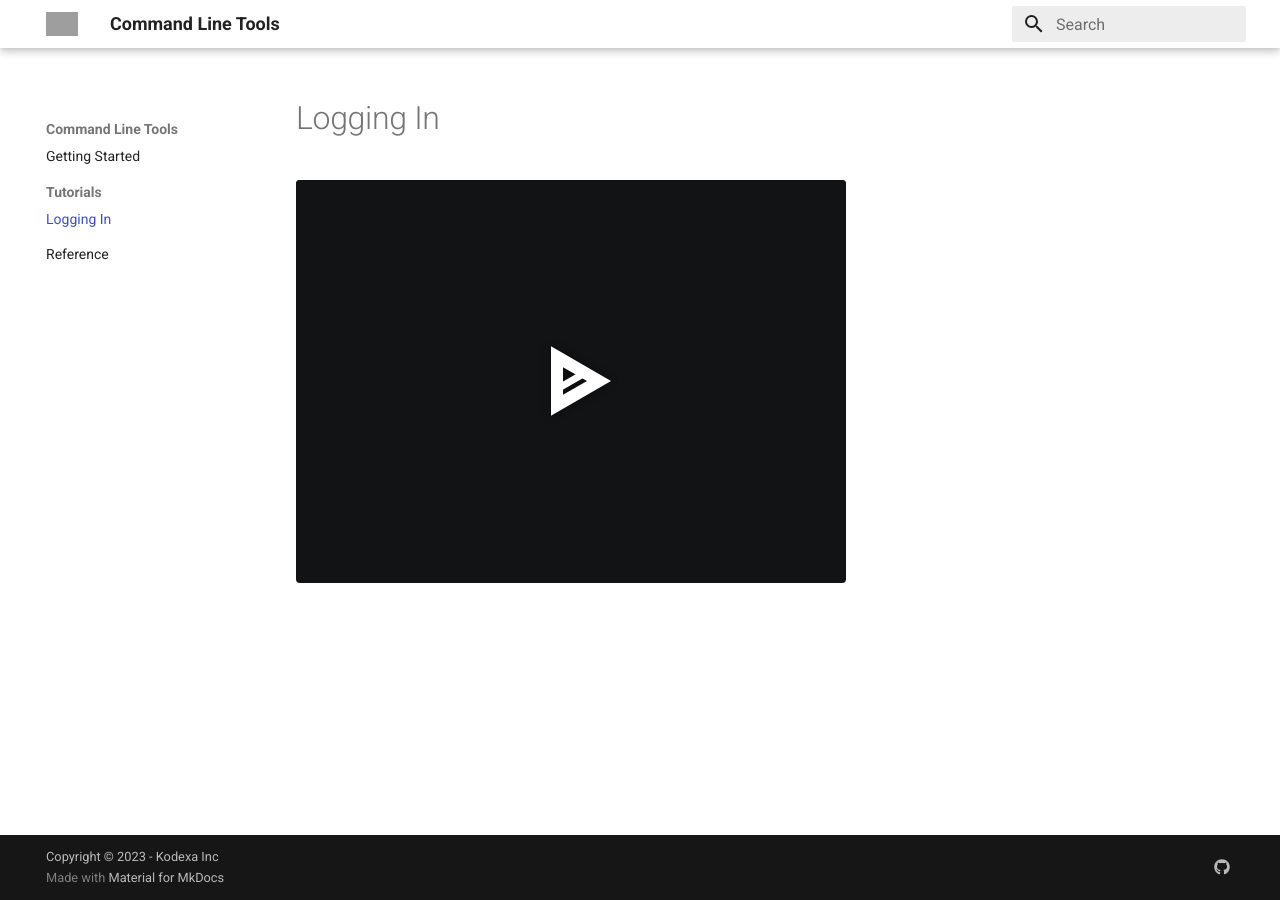
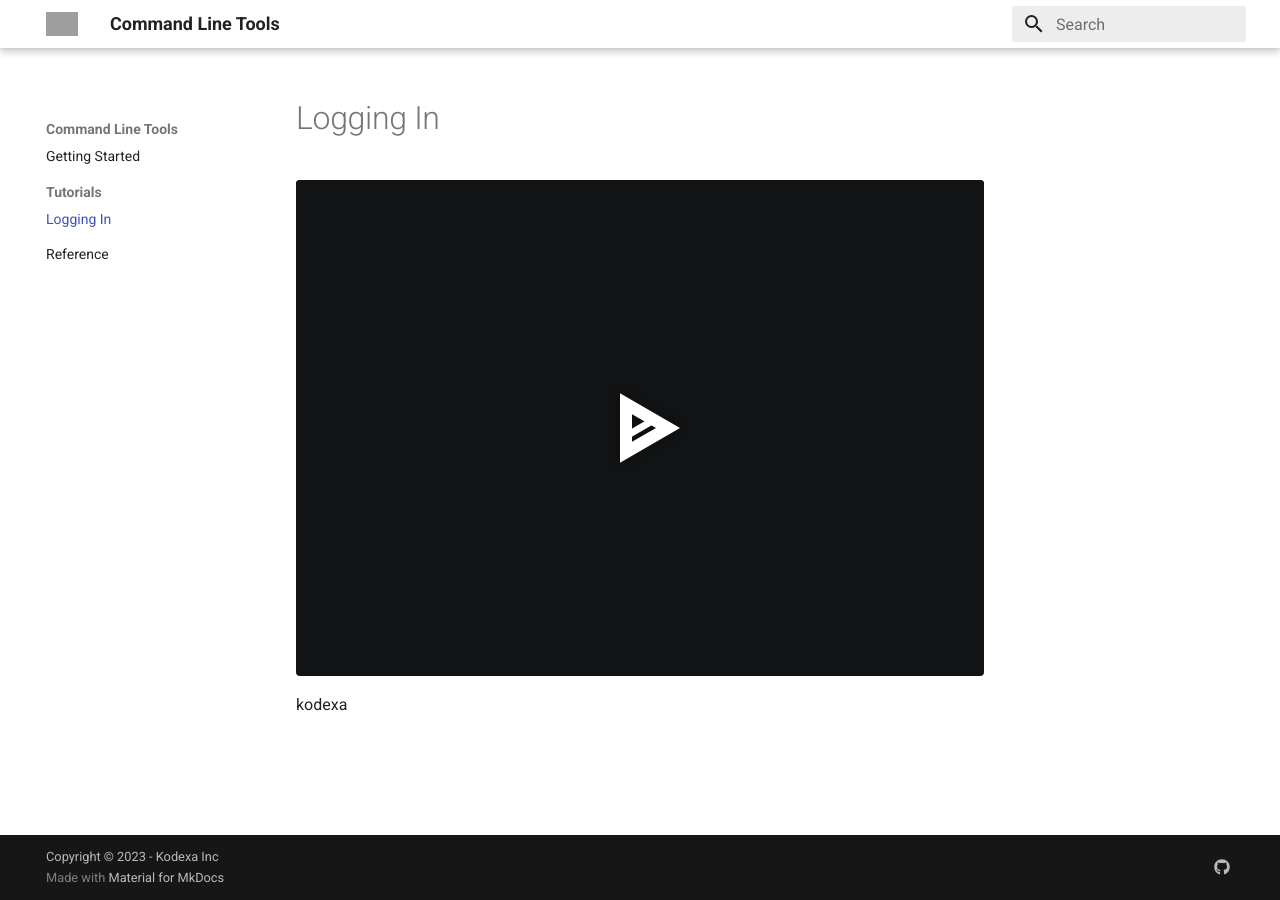
Before and after one commit to regutierrez/kodexa-cli, an MkDocs documentation site: the page built from docs/tutorials/logging-in.md, in a window 1280 px wide. Built offline with MkDocs 1.6.1 and Material for MkDocs 9.7.7, drawn with Linux system fonts in a browser that asks for light colours; nearby versions of some CDN libraries; library files that are not in the unit come from our copies; grey boxes are pictures that could not be loaded.

Commit message:
make the logging in screen bigger

```diff
--- a/docs/tutorials/logging-in.md
+++ b/docs/tutorials/logging-in.md
@@ -1,6 +1,6 @@
-<div id="logging-id-cast" style="z-index: 1; position: relative; max-width: 80%;"></div>
+<div id="logging-id-cast" style="z-index: 1; position: relative; max-width: 100%;"></div>
 <script>
   window.onload = function(){
     AsciinemaPlayer.create('../logging-in.cast', document.getElementById('logging-id-cast'));
 }
-</script>
+</script>kodexa
```
Also changed, not shown: 1 other file.
